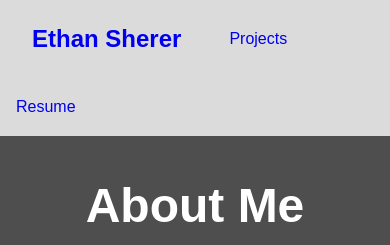
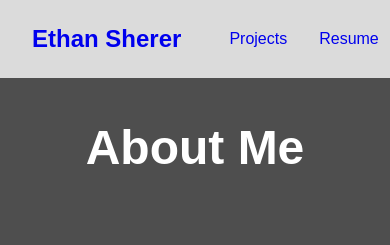
Before and after one commit to ethansherer/ethansherer.github.io, a plain HTML site: page index.html in a window 390 px wide. Shown: the top 245 px of the page. Drawn offline with Linux system fonts and the light colour scheme.

Commit message:
tried fixing header issue

```diff
--- a/css/index.css
+++ b/css/index.css
@@ -17,17 +17,19 @@ h2{
     font-family: Arial, Helvetica, sans-serif;
     padding-left: 2rem;
     padding-right: 2rem;
+    text-wrap: nowrap;
 }
 
 a {
     text-decoration: none;
 }
 
-body {
+html,body {
     font-family: Arial, sans-serif;
     line-height: 1.6;
     margin: 0;
     padding: 0;
+    width: 100%;
 }
 
 .main-container {
@@ -66,4 +68,8 @@ img {
     .article-container{
         display: block;
     }
+    .header-container{
+    flex-shrink: 1;
+    flex-wrap: nowrap;
+    }
 }
--- a/index.html
+++ b/index.html
@@ -2,7 +2,7 @@
 <html lang="en">
 <head>
     <meta charset="UTF-8">
-    <meta name="viewport" content="width=device-width, initial-scale=1.0">
+    <meta name="viewport" content="width=device-width, initial-scale=1">
     <title>Ethan Sherer's Projects</title>
     <link rel="stylesheet" href="/css/index.css">
 </head>
```
